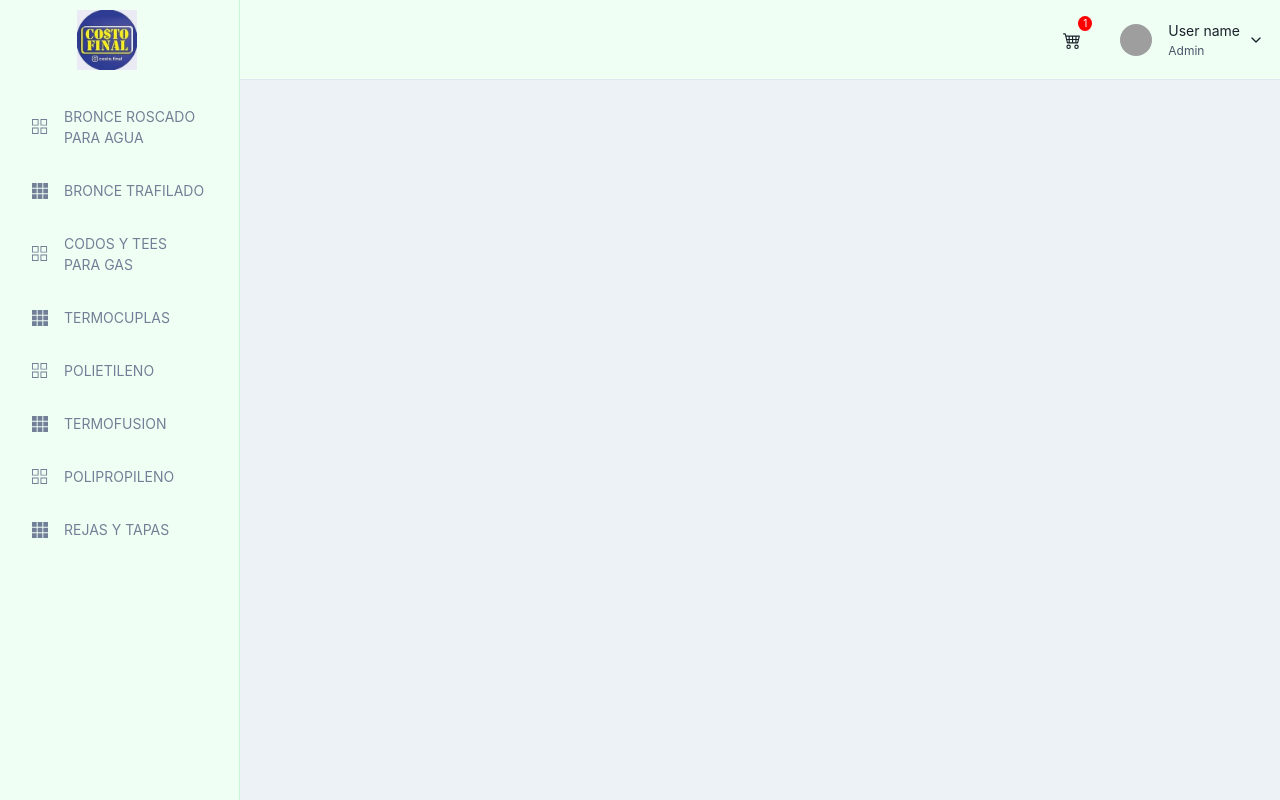
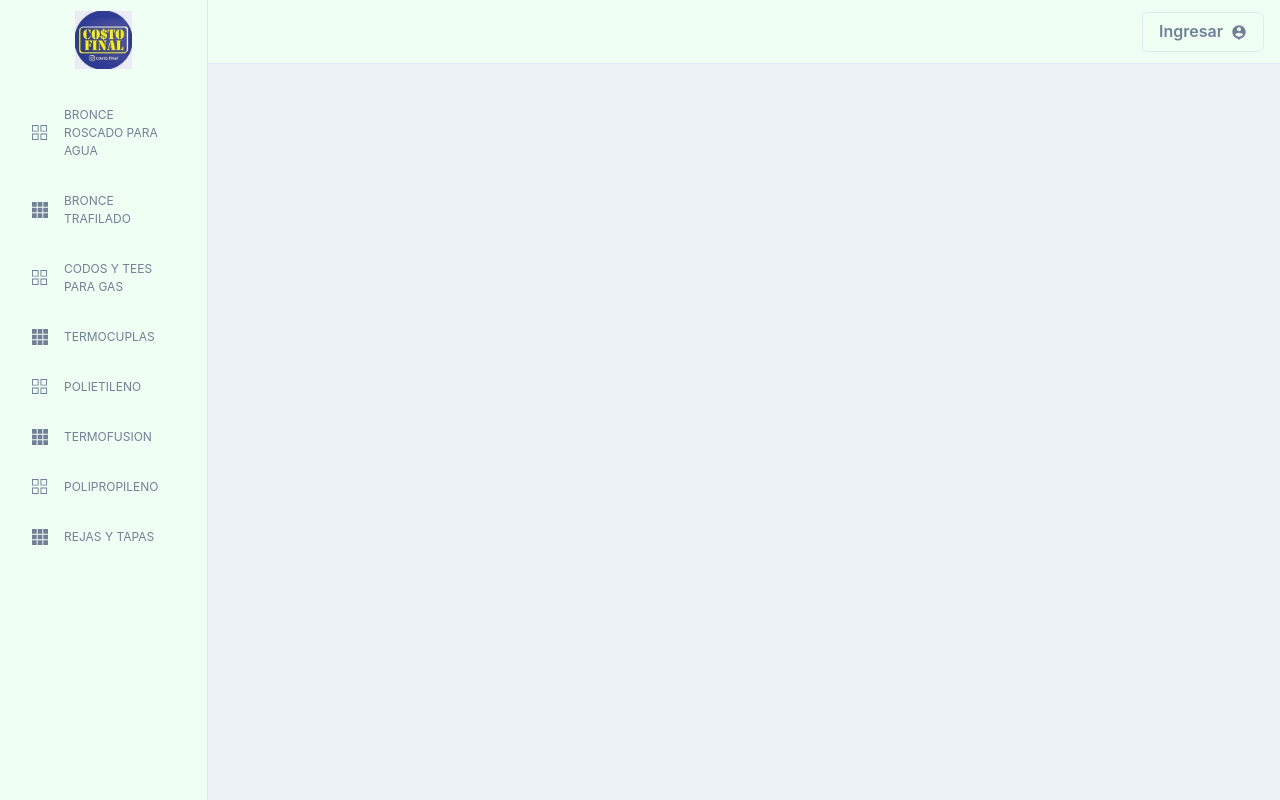
Before and after one commit to rdmadeira/costofinal_frontend_nucba, a React (Create React App) app: page / in a window 1280 px wide. Built offline with nearby package versions, Linux system fonts and the light colour scheme; grey boxes are pictures that could not be loaded.

Commit message:
Created main section and drawer

```diff
--- a/src/App.js
+++ b/src/App.js
@@ -1,8 +1,5 @@
 import React from 'react';
 import { ChakraProvider } from '@chakra-ui/react';
-/* import ThemeProvider from 'react-bootstrap/ThemeProvider';
-import 'bootstrap/dist/css/bootstrap.min.css'; */
-
 /* import Header from './components/header/Header.jsx';
 import Sidebar from './components/sidebar/Sidebar.jsx'; */
 import SidebarWithHeader from './components/sidebar_with_header/Sidebar_Header.js';
--- a/src/components/sidebar_with_header/Sidebar_Header.js
+++ b/src/components/sidebar_with_header/Sidebar_Header.js
@@ -21,6 +21,8 @@ import {
   MenuDivider,
   MenuItem,
   MenuList,
+  Button,
+  Hide,
 } from '@chakra-ui/react';
 import {
   /* FiHome,
@@ -33,7 +35,9 @@ import {
 } from 'react-icons/fi';
 import { TfiLayoutGrid3Alt, TfiLayoutGrid2 } from 'react-icons/tfi';
 import { BsCart4 } from 'react-icons/bs';
+import { RiAccountPinCircleFill } from 'react-icons/ri';
 import Logo from '../ui/Logo.jsx';
+import Main from '../../pages/Main';
 
 /* const LinkItems = [
   { name: 'Home', icon: FiHome },
@@ -43,8 +47,13 @@ import Logo from '../ui/Logo.jsx';
   { name: 'Settings', icon: FiSettings },
 ]; */
 
-export default function SidebarWithHeader({ children }) {
+export default function SidebarWithHeader() {
   const { isOpen, onOpen, onClose } = useDisclosure();
+  const {
+    isOpen: isOpenLogin,
+    onOpen: onOpenLogin,
+    onClose: onCloseLogin,
+  } = useDisclosure();
   return (
     <Box minH="100vh" bg={useColorModeValue('gray.100', 'gray.900')}>
       <SidebarContent
@@ -64,9 +73,9 @@ export default function SidebarWithHeader({ children }) {
         </DrawerContent>
       </Drawer>
       {/* mobilenav */}
-      <MobileNav onOpen={onOpen} />
+      <MobileNav onOpen={onOpen} onOpenLogin={onOpenLogin} />
       <Box ml={{ base: 0, md: 60 }} p="4">
-        {children}
+        <Main isOpen={isOpenLogin} onClose={onCloseLogin} />
       </Box>
     </Box>
   );
@@ -97,7 +106,7 @@ const SidebarContent = ({ onClose, ...rest }) => {
       bg={useColorModeValue('green.50', 'gray.900')}
       borderRight="1px"
       borderRightColor={useColorModeValue('green.100', 'gray.700')}
-      w={{ base: 'full', md: 60 }}
+      w={{ base: 'full', md: 52 }}
       pos="fixed"
       h="full"
       {...rest}>
@@ -108,7 +117,7 @@ const SidebarContent = ({ onClose, ...rest }) => {
         justifyContent="space-between"
         marginBlockEnd="10px">
         <Link href="/home" display="flex" justifyContent="center" m="20px 0">
-          <Logo width="40%" />
+          <Logo width={{ base: '20%', md: '40%' }} />
         </Link>
         <CloseButton display={{ base: 'flex', md: 'none' }} onClick={onClose} />
       </Flex>
@@ -116,7 +125,7 @@ const SidebarContent = ({ onClose, ...rest }) => {
         <NavItem
           key={link.name}
           icon={link.icon}
-          fontSize="sm"
+          fontSize="xs"
           color="gray.500">
           {link.name}
         </NavItem>
@@ -159,12 +168,12 @@ const NavItem = ({ icon, children, ...rest }) => {
   );
 };
 
-const MobileNav = ({ onOpen, ...rest }) => {
+const MobileNav = ({ onOpen, onOpenLogin, user, ...rest }) => {
   return (
     <Flex
-      ml={{ base: 0, md: 60 }}
+      ml={{ base: 0, md: 52 }}
       px={{ base: 4, md: 4 }}
-      height="20"
+      height="16"
       alignItems="center"
       bg={useColorModeValue('green.50', 'gray.900')}
       borderBottomWidth="1px"
@@ -182,18 +191,24 @@ const MobileNav = ({ onOpen, ...rest }) => {
       <Logo width="8%" display={{ base: 'flex', md: 'none' }} />
 
       <HStack spacing={{ base: '0', md: '6' }}>
+        {user && (
           <CustomIconButton
             size="lg"
             variant="ghost"
             aria-label="open menu"
             icon={<BsCart4 />}
           />
+        )}
         <Flex alignItems={'center'}>
           <Menu>
+            {user ? (
               <MenuButton
-              py={2}
+                paddingRight={{ base: '0', md: '5' }}
+                color="gray.500"
                 transition="all 0.3s"
-              _focus={{ boxShadow: 'none' }}>
+                borderBottom="transparent 1px solid"
+                _focus={{ boxShadow: 'none' }}
+                _hover={{ borderBottom: 'gray 1px solid' }}>
                 <HStack>
                   <Avatar
                     size={'sm'}
@@ -216,6 +231,15 @@ const MobileNav = ({ onOpen, ...rest }) => {
                   </Box>
                 </HStack>
               </MenuButton>
+            ) : (
+              <Button
+                onClick={onOpenLogin}
+                rightIcon={<RiAccountPinCircleFill />}
+                color="gray.500"
+                variant="outline">
+                {<Hide below="md">Ingresar</Hide>}
+              </Button>
+            )}
             <MenuList
               bg={useColorModeValue('white', 'gray.900')}
               borderColor={useColorModeValue('gray.200', 'gray.700')}>
--- /dev/null
+++ b/src/pages/Main.js
@@ -0,0 +1,29 @@
+import React from 'react';
+import {
+  DrawerContent,
+  Drawer,
+  DrawerCloseButton,
+  DrawerOverlay,
+  DrawerHeader,
+  DrawerBody,
+  DrawerFooter,
+  Button,
+} from '@chakra-ui/react';
+
+const Main = ({ isOpen, onClose }) => {
+  return (
+    <Drawer isOpen={isOpen} onClose={onClose} placement="right">
+      <DrawerOverlay />
+      <DrawerContent>
+        <DrawerCloseButton onClick={onClose} />
+        <DrawerHeader>INGRESE A SU CUENTA</DrawerHeader>
+        <DrawerBody>Main</DrawerBody>
+        <DrawerFooter>
+          <Button>Submit</Button>
+        </DrawerFooter>
+      </DrawerContent>
+    </Drawer>
+  );
+};
+
+export default Main;
```
Lines whose indentation alone changed are shown as unchanged.
